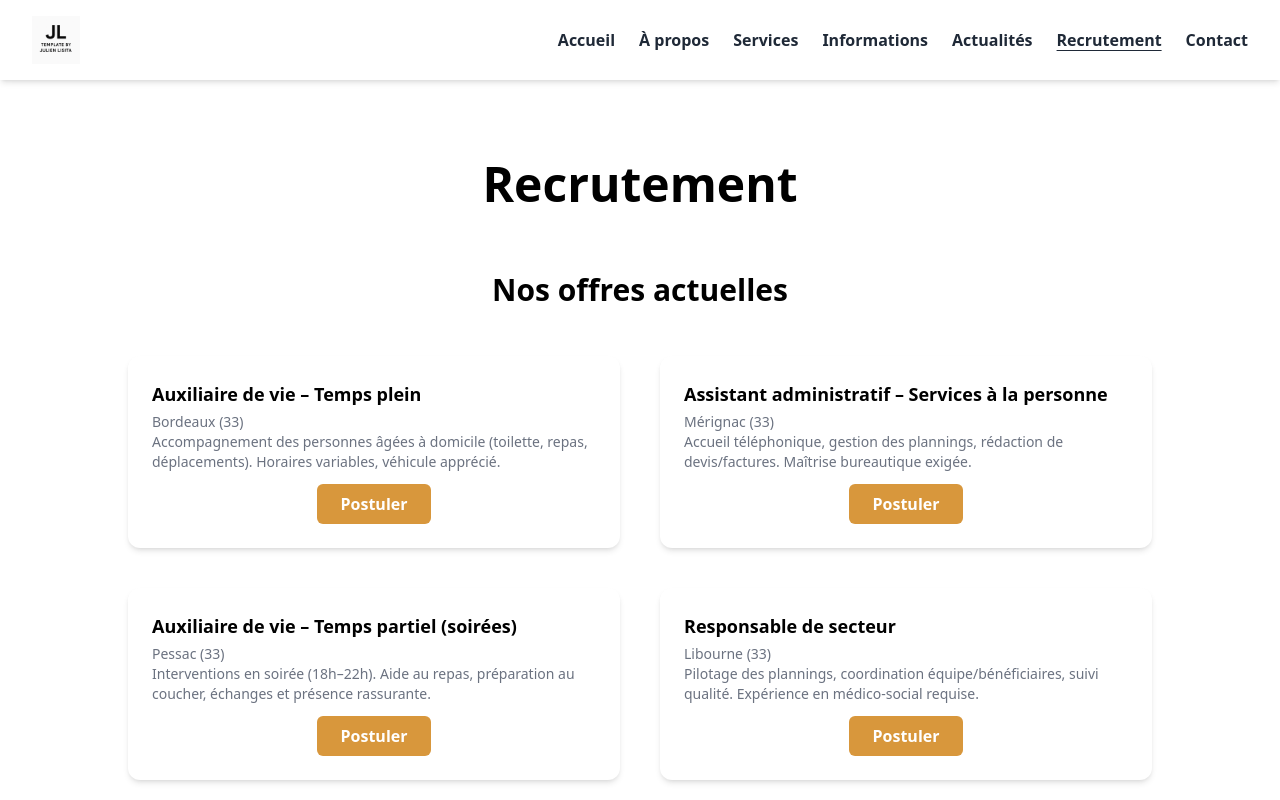
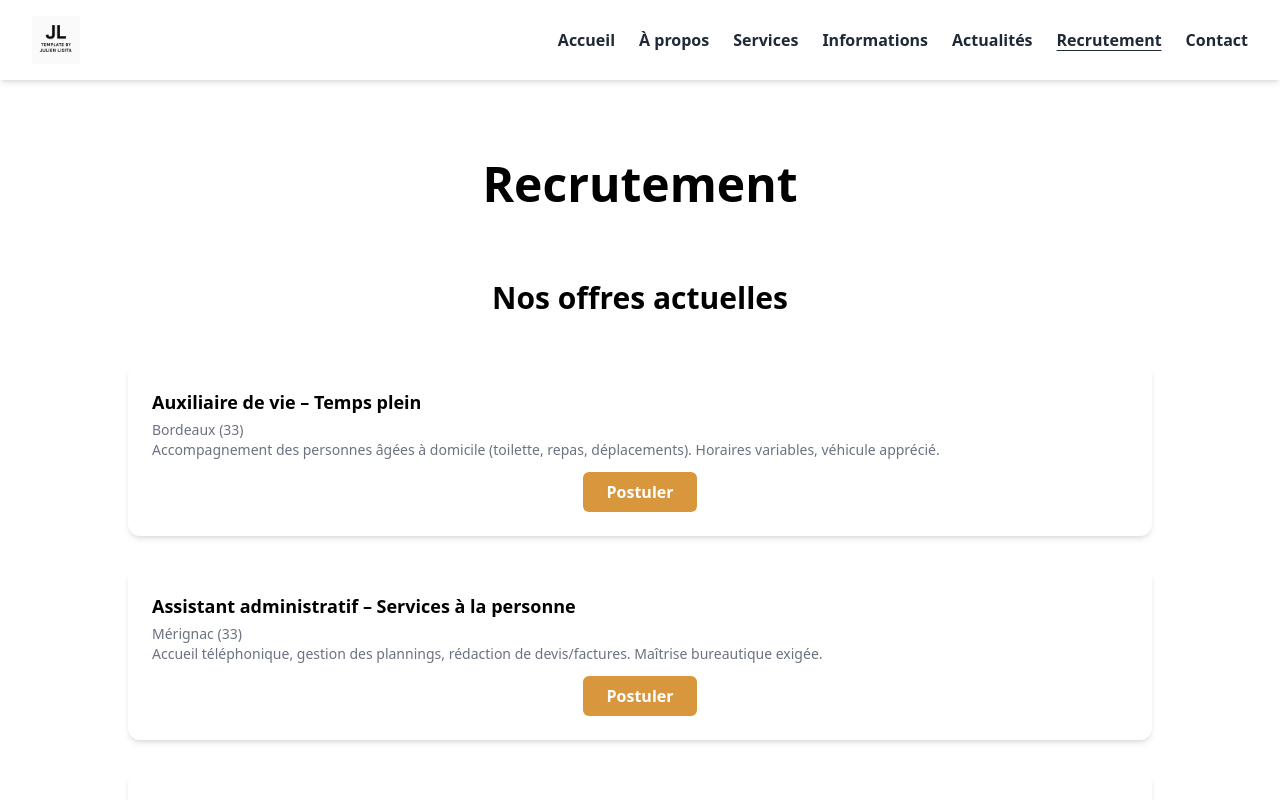
Before and after one commit to julienlisita/nextjs-ts-tailwind-template, a Next.js app: page /recruitment in a window 1280 px wide. Shown: the top 800 px of the page. Built offline with nearby package versions, Linux system fonts and the light colour scheme.

Commit message:
refactor(job-offers): use FeaturesGrid with single-column layout

```diff
--- a/src/components/section/JobOffersSection.tsx
+++ b/src/components/section/JobOffersSection.tsx
@@ -1,8 +1,8 @@
 // src/components/sections/JobOffersSection.tsx
 
-import Section from '@/components/common/Section';
-import SectionWrapper from '@/components/common/SectionWrapper';
-import SectionTitle from '@/components/ui/SectionTitle';
+'use client';
+
+import FeaturesGrid from './FeaturesGrid';
 import { JobOfferCard } from '@/components/widgets/JobOfferCard';
 import type { JobOffer } from '@/types/job';
 
@@ -25,11 +25,14 @@ export default function JobOffersSection({
   if (!list.length) return null;
 
   return (
-    <Section className={className}>
-      <SectionWrapper>
-        <SectionTitle>{title}</SectionTitle>
-        <div className="grid grid-cols-1 sm:grid-cols-2 lg:grid-cols-2 gap-4 sm:gap-6 lg:gap-10 justify-center">
-          {list.map((offer) => (
+    <FeaturesGrid<JobOffer>
+      title={title}
+      titleAlign="center"
+      items={list}
+      className={className}
+      gridClassName="grid grid-cols-1 gap-5 sm:gap-6 lg:gap-8"
+      pageSize={5}
+      renderItem={(offer) => (
         <JobOfferCard
           key={offer.id}
           title={offer.title}
@@ -37,9 +40,8 @@ export default function JobOffersSection({
           description={offer.description}
           onApply={onApply ? () => onApply(offer.title) : undefined}
         />
-          ))}
-        </div>
-      </SectionWrapper>
-    </Section>
+      )}
+      getKey={(offer) => offer.id}
+    />
   );
 }
```
Lines whose indentation alone changed are shown as unchanged.
